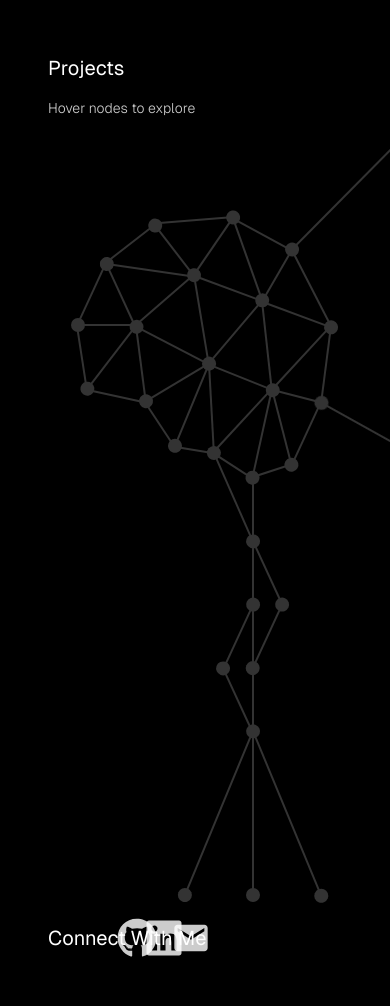
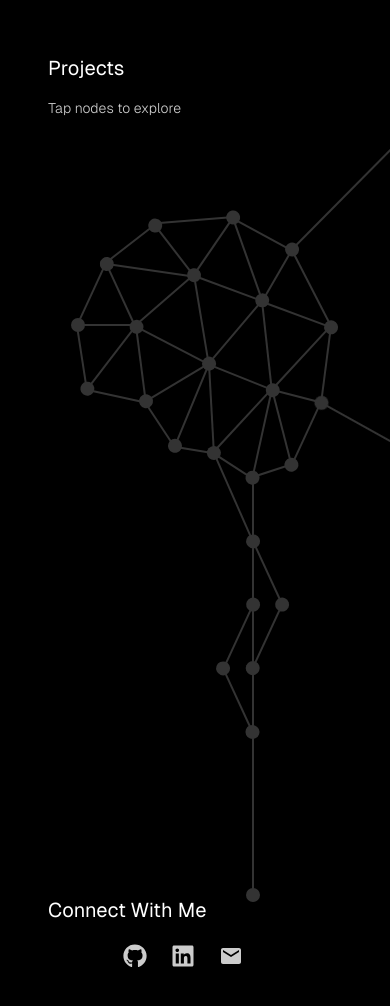
Before and after one commit to RishikSarkar/personal-portfolio-3.0, a Next.js app: page / in a window 390 px wide. Shown: the part 3704-4710 px from the top of the page. Built offline with nearby package versions, Linux system fonts and the light colour scheme.

Commit message:
fixed contact links

```diff
--- a/src/app/page.tsx
+++ b/src/app/page.tsx
@@ -104,13 +104,42 @@ export default function Home() {
       <section ref={el => { sectionRefs.current[4] = el }} className="section h-screen flex items-center relative">
         <div className="pl-12 md:pl-16 pr-12 md:pr-16">
           <h2 className="text-xl md:text-3xl md:font-light mb-4">Projects</h2>
-          <h4 className="text-sm md:text-lg font-light mb-4 text-white/80">Hover nodes to explore</h4>
+          <h4 className="text-sm md:text-lg font-light mb-4 text-white/80">
+            <span className="md:hidden">Tap nodes to explore</span>
+            <span className="hidden md:inline">Hover nodes to explore</span>
+          </h4>
         </div>
       </section>
 
       <section ref={el => { sectionRefs.current[5] = el }} className="section h-screen flex items-center relative">
         <div className="pl-12 md:pl-16 pr-12 md:pr-16 w-full">
-          <h2 className="text-xl md:text-3xl md:font-light">Connect With Me</h2>
+          <h2 className="text-xl md:text-3xl md:font-light mb-4">Connect With Me</h2>
+
+          <div className="flex flex-row justify-center space-x-6 mt-8 md:hidden">
+            <button
+              onClick={() => window.open('https://github.com/rishik-sarkar', '_blank')}
+              className="contact-button"
+              aria-label="GitHub"
+            >
+              <FaGithub size={24} className='text-white/80 hover:text-white/30' />
+            </button>
+            <button
+              onClick={() => window.open('https://www.linkedin.com/in/rishik-sarkar/', '_blank')}
+              className="contact-button"
+              aria-label="LinkedIn"
+            >
+              <FaLinkedin size={24} className='text-white/80 hover:text-white/30' />
+            </button>
+            <button
+              onClick={() => window.location.href = 'mailto:rishiksarkar02@gmail.com'}
+              className="contact-button"
+              aria-label="Email"
+            >
+              <MdEmail size={24} className='text-white/80 hover:text-white/30' />
+            </button>
+          </div>
+
+          <div className="hidden md:block">
             <button
               onClick={() => window.open('https://github.com/rishik-sarkar', '_blank')}
               className="contact-button absolute"
@@ -145,6 +174,7 @@ export default function Home() {
               <MdEmail size={40} className='text-white/80 hover:text-white/30' />
             </button>
           </div>
+        </div>
       </section>
 
       <section ref={el => { sectionRefs.current[6] = el }} className="section h-[250px] flex items-center relative" />
--- a/src/hooks/createNetworkLines.ts
+++ b/src/hooks/createNetworkLines.ts
@@ -141,8 +141,8 @@ export const createNetworkLines = (createLine: CreateLineFunction) => {
   createLine(0.45, 4.94, 0.42, 5.04, 'd', 2, true, true, true, -0.4, 2.5, 1.4, 0.75);
 
   createLine(0.42, 4.94, 0.39, 5.04, 'd', 2, true, false, true, -0.4, 2.5, 1.4, 0.75);
-  createLine(0.39, 5.04, 0.42, 5.14, 'd', 2, true, false, true, -0.4, 2.5, 1.4, 0.75);
+  createLine(0.39, 5.04, 0.42, 5.14, 'd', 2, true, true, true, -0.4, 2.5, 1.4, 0.75);
 
-  createLine(0.42, 5.14, 0.35, 5.4, 'd', 2, false, true, true, -0.4, 2.5, 1.4, 0.75);
-  createLine(0.42, 5.14, 0.49, 5.4, 'd', 2, true, true, true, -0.4, 2.5, 1.4, 0.75);
+  createLine(0.42, 5.14, 0.35, 5.4, 'd', 2, false, true, false);
+  createLine(0.42, 5.14, 0.49, 5.4, 'd', 2, true, true, false);
 };
```
Lines whose indentation alone changed are shown as unchanged.
